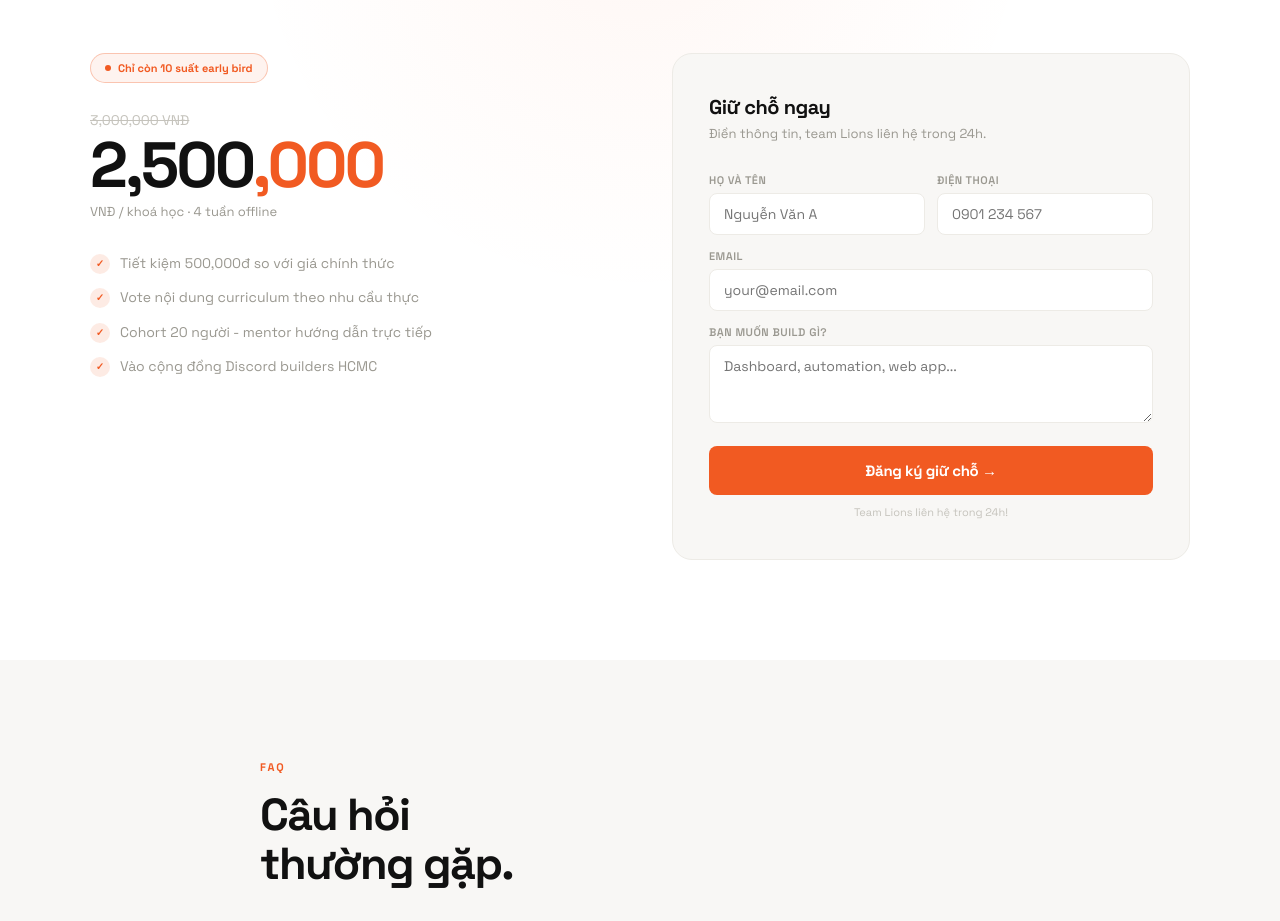
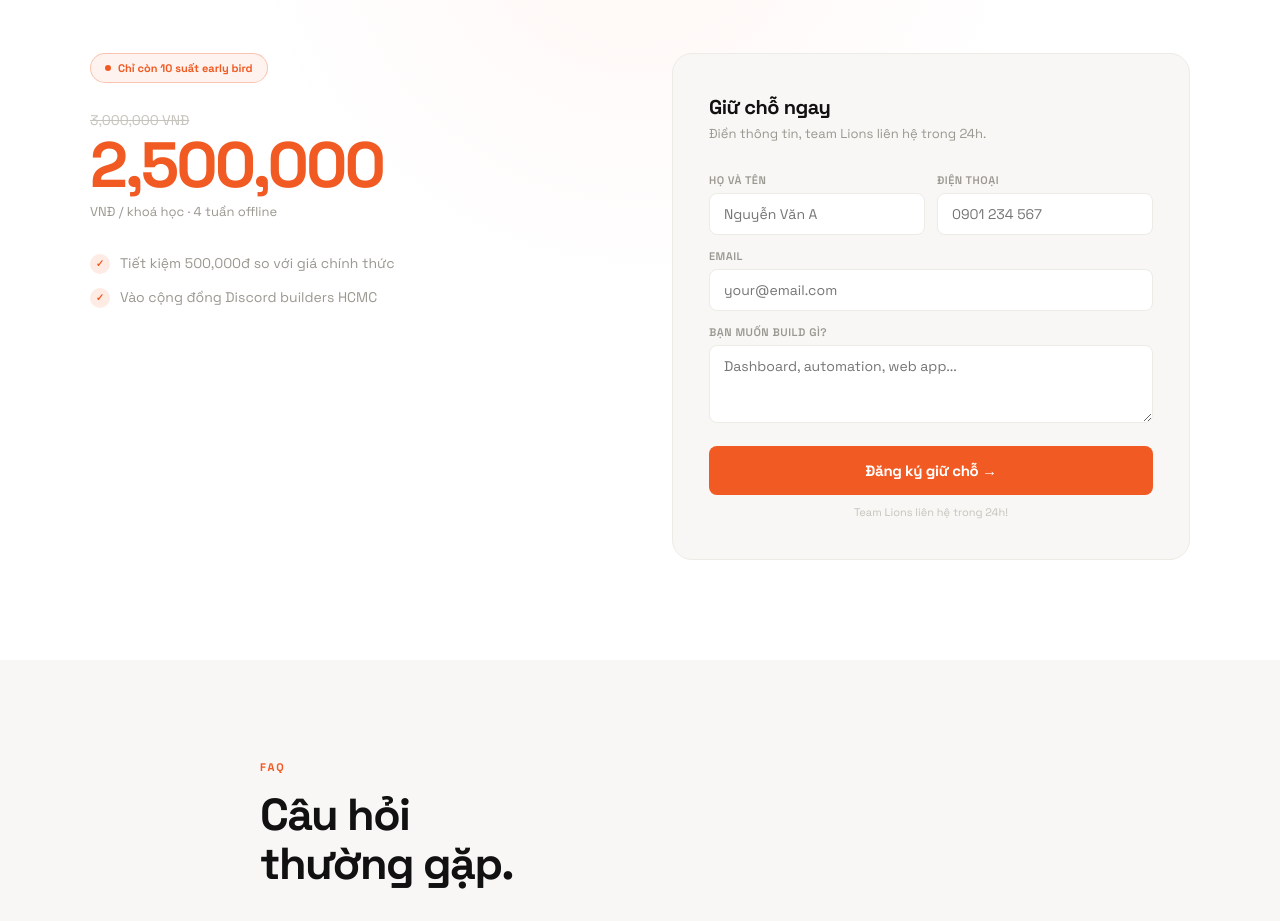
Before and after one commit to van-dot123/hcmc-lion, a React (Vite) app: page / in a window 1280 px wide. Shown: the part 6450-7371 px from the top of the page. Built offline with nearby package versions, Linux system fonts and the light colour scheme.

Commit message:
feat: trim benefits list, full orange price

```diff
--- a/src/components/Sections.jsx
+++ b/src/components/Sections.jsx
@@ -477,8 +477,8 @@ export function EarlyAccess() {
   const { lang } = useLang();
   const vi = lang === "vi";
   const benefits = vi
-    ? ["Tiết kiệm 500,000đ so với giá chính thức", "Vote nội dung curriculum theo nhu cầu thực", "Cohort 20 người - mentor hướng dẫn trực tiếp", "Vào cộng đồng Discord builders HCMC"]
-    : ["정가 대비 500,000đ 할인", "커리큘럼 투표 참여권", "20명 소규모 - 멘토 1:1 지원", "HCMC 빌더 Discord 커뮤니티 입장"];
+    ? ["Tiết kiệm 500,000đ so với giá chính thức", "Vào cộng đồng Discord builders HCMC"]
+    : ["정가 대비 500,000đ 할인", "HCMC 빌더 Discord 커뮤니티 입장"];
 
   return (
     <section id="early" style={{ padding: "100px 40px", background: "var(--white)", position: "relative", overflow: "hidden" }}>
@@ -496,8 +496,8 @@ export function EarlyAccess() {
               {vi ? "Chỉ còn 10 suất early bird" : "얼리버드 10자리 한정"}
             </div>
             <div style={{ fontSize: 14, color: "var(--muted2)", textDecoration: "line-through", marginBottom: 4 }}>{vi ? "3,000,000 VNĐ" : "정가 3,000,000 VNĐ"}</div>
-            <div style={{ fontSize: "clamp(44px,5vw,72px)", fontWeight: 700, letterSpacing: -3, lineHeight: 1, color: "var(--black)" }}>
-              2,500<span style={{ color: "var(--o)" }}>,000</span>
+            <div style={{ fontSize: "clamp(44px,5vw,72px)", fontWeight: 700, letterSpacing: -3, lineHeight: 1, color: "var(--o)" }}>
+              2,500,000
             </div>
             <div style={{ fontSize: 13, color: "var(--muted)", marginTop: 6, marginBottom: 32 }}>VNĐ / {vi ? "khoá học · 4 tuần offline" : "4주 오프라인 과정"}</div>
             <div style={{ display: "flex", flexDirection: "column", gap: 12 }}>
```
